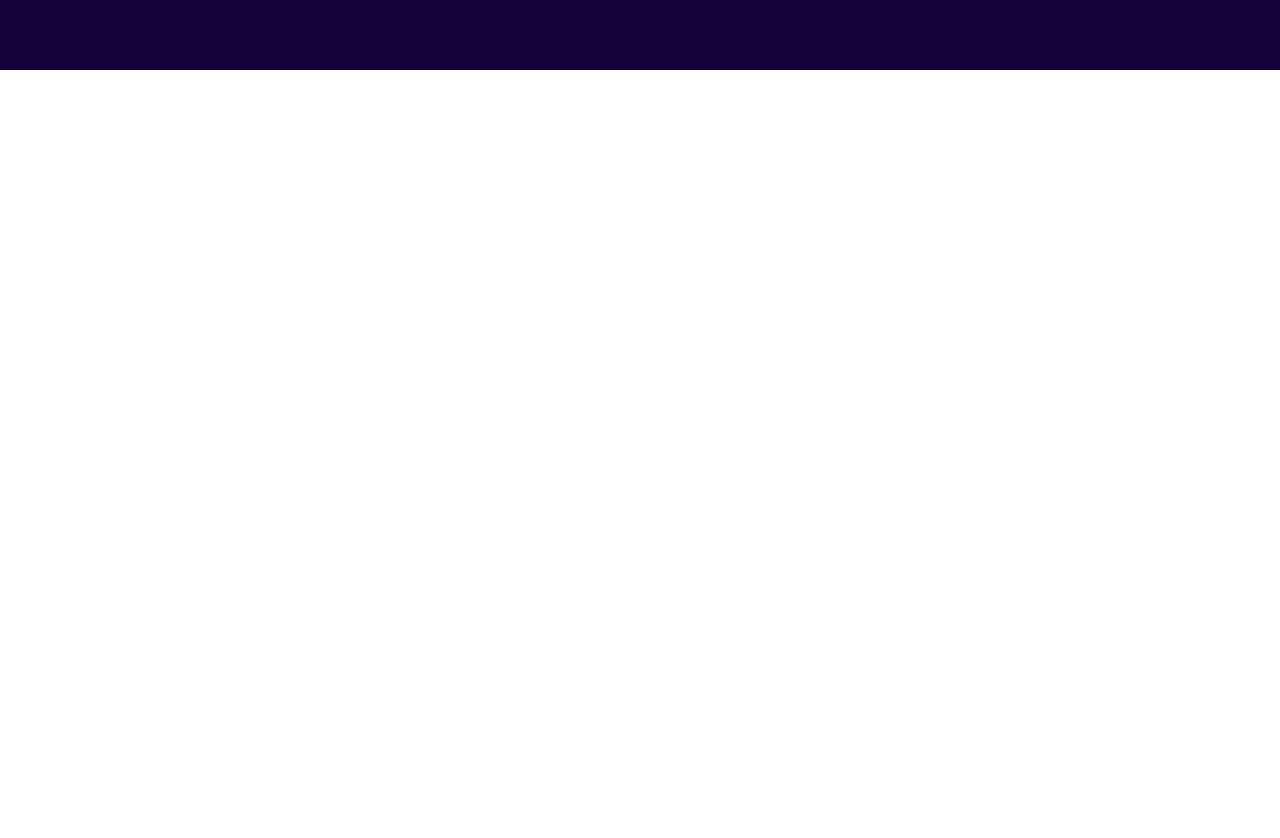
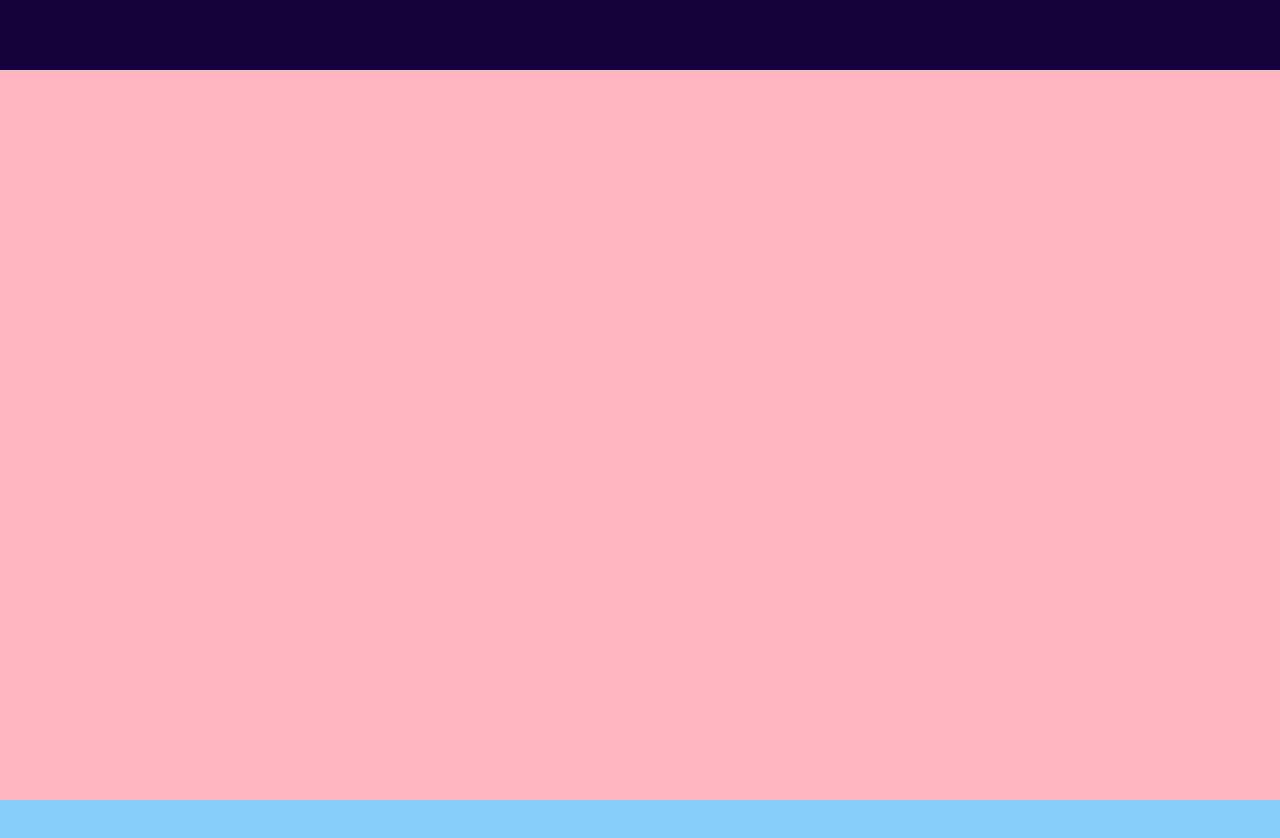
Before and after one commit to JesseJ713/template-portfolio, a React (Create React App) app: page / in a window 1280 px wide. Shown: the top 838 px of the page. Before the commit the page ends 800 px from the top, so only its background shows below. Built offline with nearby package versions, Linux system fonts and the light colour scheme.

Commit message:
Created App scss file and fixed Topbar to top of the page

```diff
--- a/src/App.jsx
+++ b/src/App.jsx
@@ -4,10 +4,11 @@
 import Works from './components/works/Works';
 import Testimonials from './components/testimonials/Testimonials';
 import Contact from './components/contact/Contact';
+import './app.scss';
 
 function App() {
     return (
-        <div className='App'>
+        <div className='app'>
             <Topbar />
             <div className='sections'>
                 <Intro />
--- /dev/null
+++ b/src/app.scss
@@ -0,0 +1,15 @@
+.app {
+    height: 100vh;
+
+    .sections {
+        width: 100%;
+        height: calc(100vh - 70px); // Height starts after Topbar component
+        position: relative;
+        top: 70px;
+
+        > * {
+            width: 100%;
+            height: calc(100vh - 70px);
+        }
+    }
+}
--- a/src/components/topbar/topbar.scss
+++ b/src/components/topbar/topbar.scss
@@ -1,5 +1,8 @@
 .topbar {
-width: 100%;
-height: 70px;
-background-color: #15023a;
+    width: 100%;
+    height: 70px;
+    background-color: #15023a;
+    position: fixed;
+    top: 0;
+    z-index: 2;
 }
```
